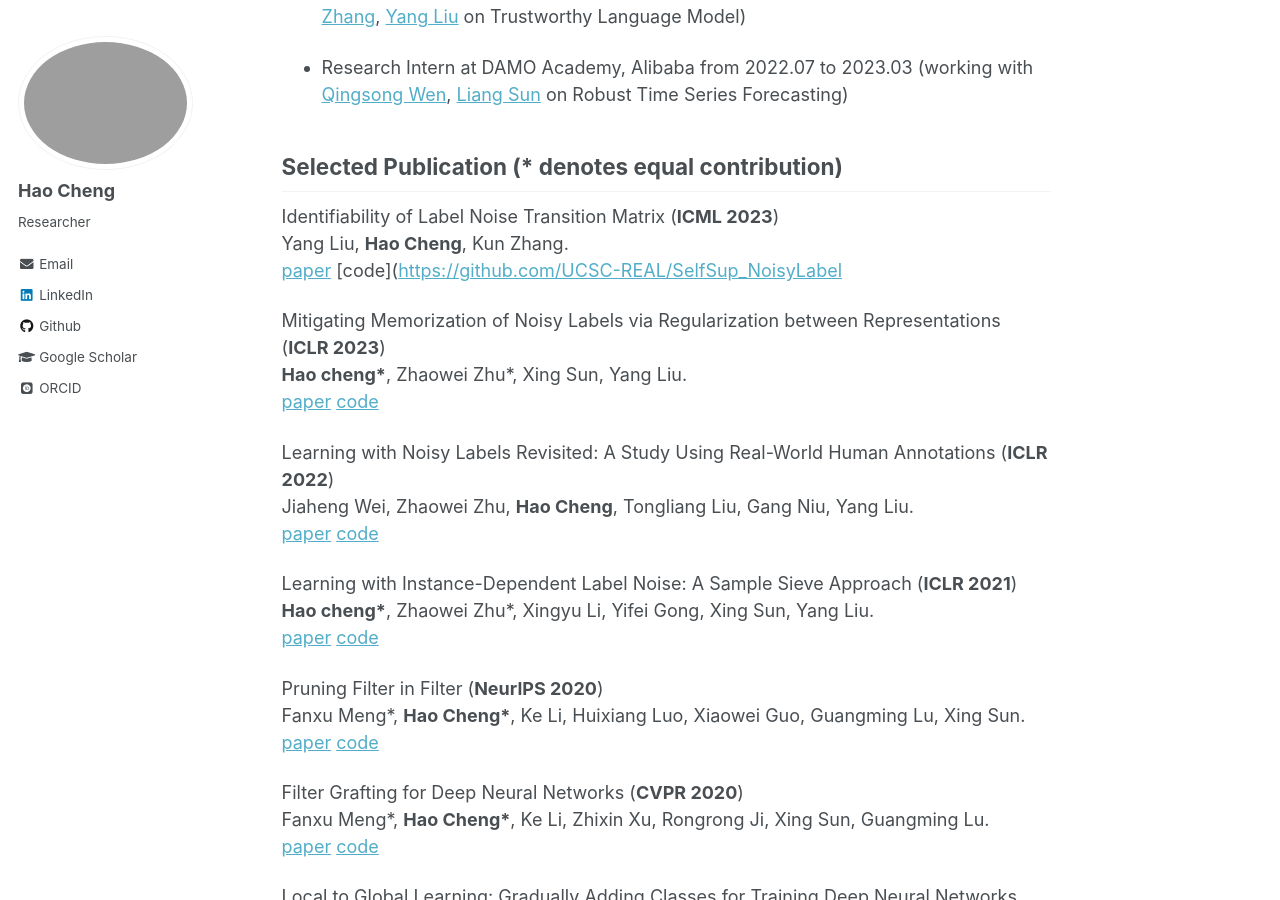
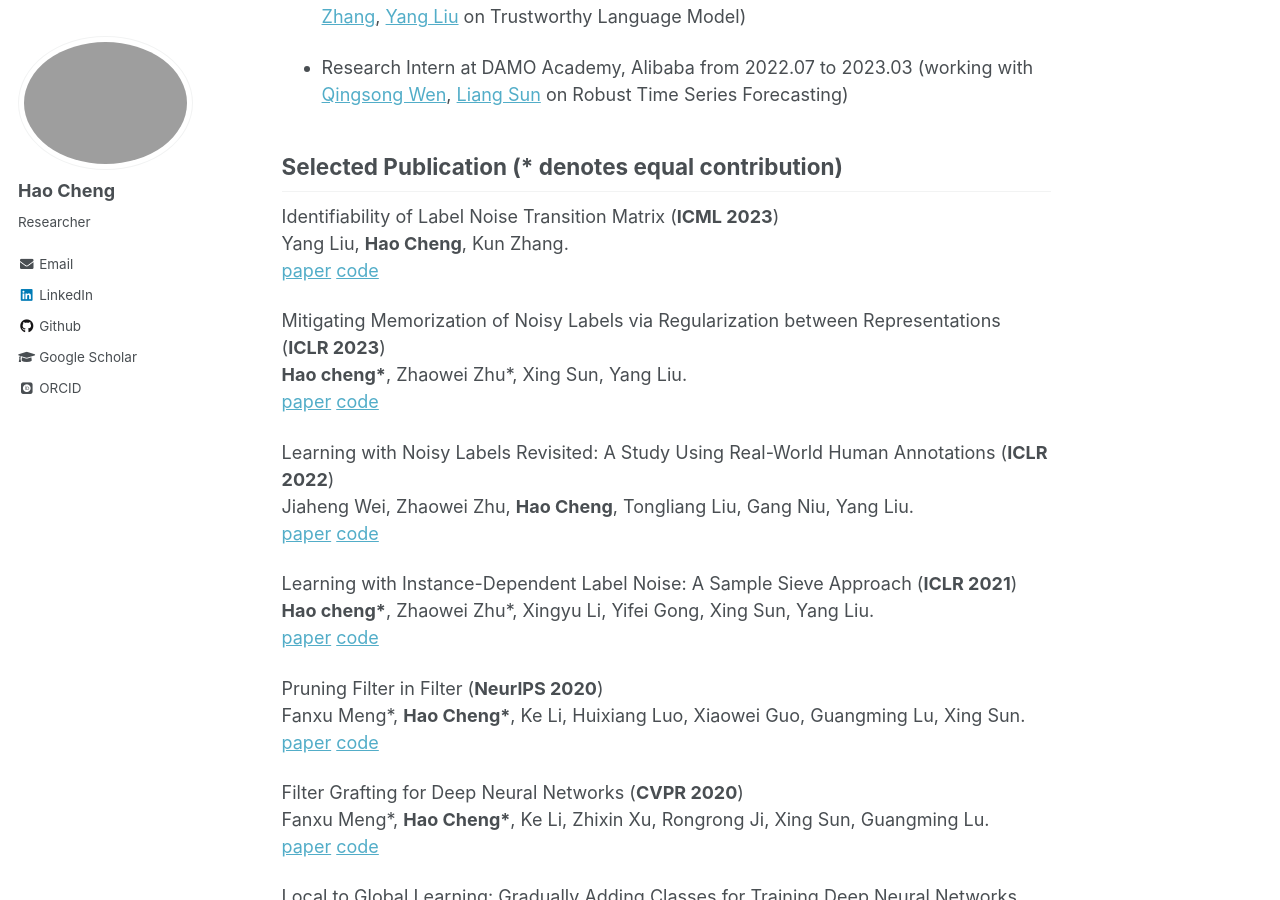
Before and after one commit to haochenglouis/haochenglouis.github.io, a Jekyll site: the page built from _pages/about.md, in a window 1280 px wide and 900 px high, scrolled down 522 px. Built offline with Jekyll 4.4.1, drawn with Linux system fonts in a browser that asks for light colours; some web fonts are replaced; part of the change alters nothing that is shown.

Commit message:
Update about.md

```diff
--- a/_pages/about.md
+++ b/_pages/about.md
@@ -27,7 +27,7 @@ News
 
 Identifiability of Label Noise Transition Matrix (**ICML 2023**)
 Yang Liu, **Hao Cheng**, Kun Zhang.
-[paper](https://arxiv.org/abs/2202.02016) [code]([https://github.com/UCSC-REAL/SelfSup_NoisyLabel](https://github.com/UCSC-REAL/Identifiability)
+[paper](https://arxiv.org/abs/2202.02016) [code](https://github.com/UCSC-REAL/Identifiability)
 
 Mitigating Memorization of Noisy Labels via Regularization between Representations (**ICLR 2023**)
 **Hao cheng\***, Zhaowei Zhu\*, Xing Sun, Yang Liu.
```
